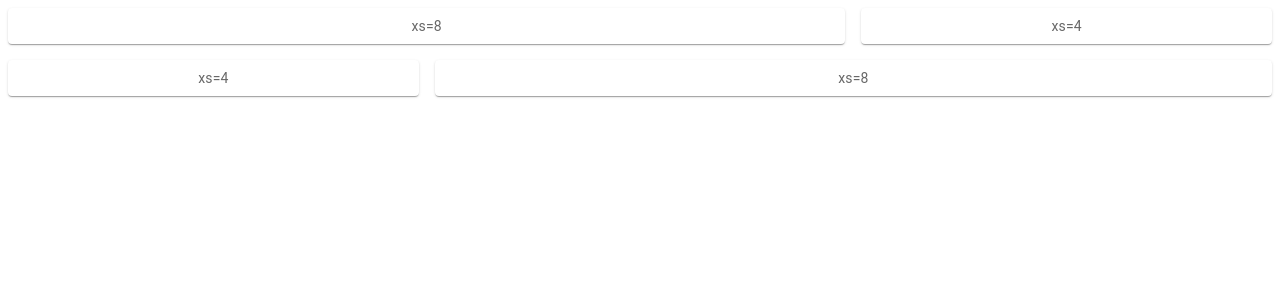
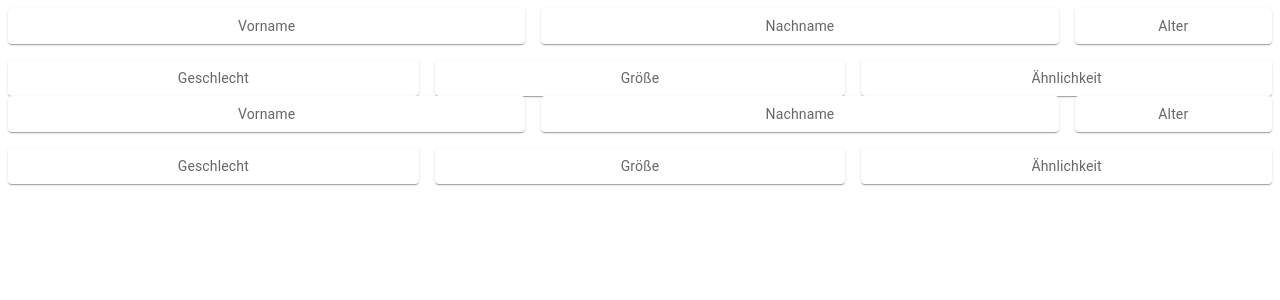
Before and after one commit to PatrickMayerHdM/Software-Praktikum-Gruppe01, a React (Create React App) app in the folder frontend/: page / in a window 1280 px wide. Before the commit this address had no page. Shown: the top 300 px of the page. Built offline with nearby package versions, Linux system fonts and the light colour scheme.

Commit message:
Hinzufügen der richtigen Platzhalter für das Grid und Bestimmung der Positionen innerhalb dieses Grids für die einzelnen Werte.

```diff
--- a/frontend/src/App.js
+++ b/frontend/src/App.js
@@ -1,16 +1,13 @@
-import ProfileWindow from "./components/ProfileWindow";
-import {Route, Link, Routes} from "react-router-dom";
+import ProfileView from "./components/ProfileView";
 
 
 function App() {
   return (
     <div className="App">
-        <ProfileWindow/>
+      {/*Zum testweise darstellen der ProfileView während des erstellens*/}
+      <ProfileView/>
 
-      <Routes>
-          <Route path="./components/ProfileWindow.js" element={<ProfileWindow/>}/>
-      </Routes>
-
+      <ProfileView/>
     </div>
   );
 }
--- /dev/null
+++ b/frontend/src/components/ProfileView.js
@@ -0,0 +1,43 @@
+import React from "react";
+import Box from '@mui/material/Box';
+import Grid from '@mui/material/Grid';
+import Item from '../theme';
+
+/**
+ * Erstellt einen react Komponenten für die Profilvorschau.
+ * Diese soll dann in verschiedenen Ansichten innerhalb
+ * der App vorkommen.
+ *
+ * Diese Vorschau soll dann die Aspekte: Bild (wenn mit
+ * Bildern umgesetzt), Vorname, Nachname, Alter, Geschlecht,
+ * vielleicht Größe und den Ähnlichkeitsmaß beinhalten.
+ */
+
+function ProfileView(){
+    return(
+        <Box sx={{ flexGrow: 1 }}>
+          <Grid container spacing={2}>
+            <Grid item xs={5}>
+              <Item>Vorname</Item>
+            </Grid>
+            <Grid item xs={5}>
+              <Item>Nachname</Item>
+            </Grid>
+            <Grid item xs={2}>
+              <Item>Alter</Item>
+            </Grid>
+            <Grid item xs={4}>
+              <Item>Geschlecht</Item>
+            </Grid>
+            <Grid item xs={4}>
+              <Item>Größe</Item>
+            </Grid>
+            <Grid item xs={4}>
+              <Item>Ähnlichkeit</Item>
+            </Grid>
+          </Grid>
+        </Box>
+    );
+}
+
+export default ProfileView
--- a/frontend/src/components/ProfileWindow.js
+++ /dev/null
@@ -1,38 +0,0 @@
-import React from "react";
-import Box from '@mui/material/Box';
-import Grid from '@mui/material/Grid';
-import Item from '../theme';
-
-
-/**
- * Erstellt einen react Komponenten für die Profilvorschau.
- * Diese soll dann in verschiedenen Ansichten innerhalb
- * der App vorkommen.
- *
- * Diese Vorschau soll dann die Aspekte: Bild (wenn mit
- * Bildern umgesetzt), Vorname, Nachname, Alter, Geschlecht,
- * vielleicht Größe und den Ähnlichkeitsmaß beinhalten.
- */
-
-function ProfileWindow(){
-    return(
-        <Box sx={{ flexGrow: 1 }}>
-      <Grid container spacing={2}>
-        <Grid item xs={8}>
-          <Item>xs=8</Item>
-        </Grid>
-        <Grid item xs={4}>
-          <Item>xs=4</Item>
-        </Grid>
-        <Grid item xs={4}>
-          <Item>xs=4</Item>
-        </Grid>
-        <Grid item xs={8}>
-          <Item>xs=8</Item>
-        </Grid>
-      </Grid>
-    </Box>
-    )
-}
-
-export default ProfileWindow
```
